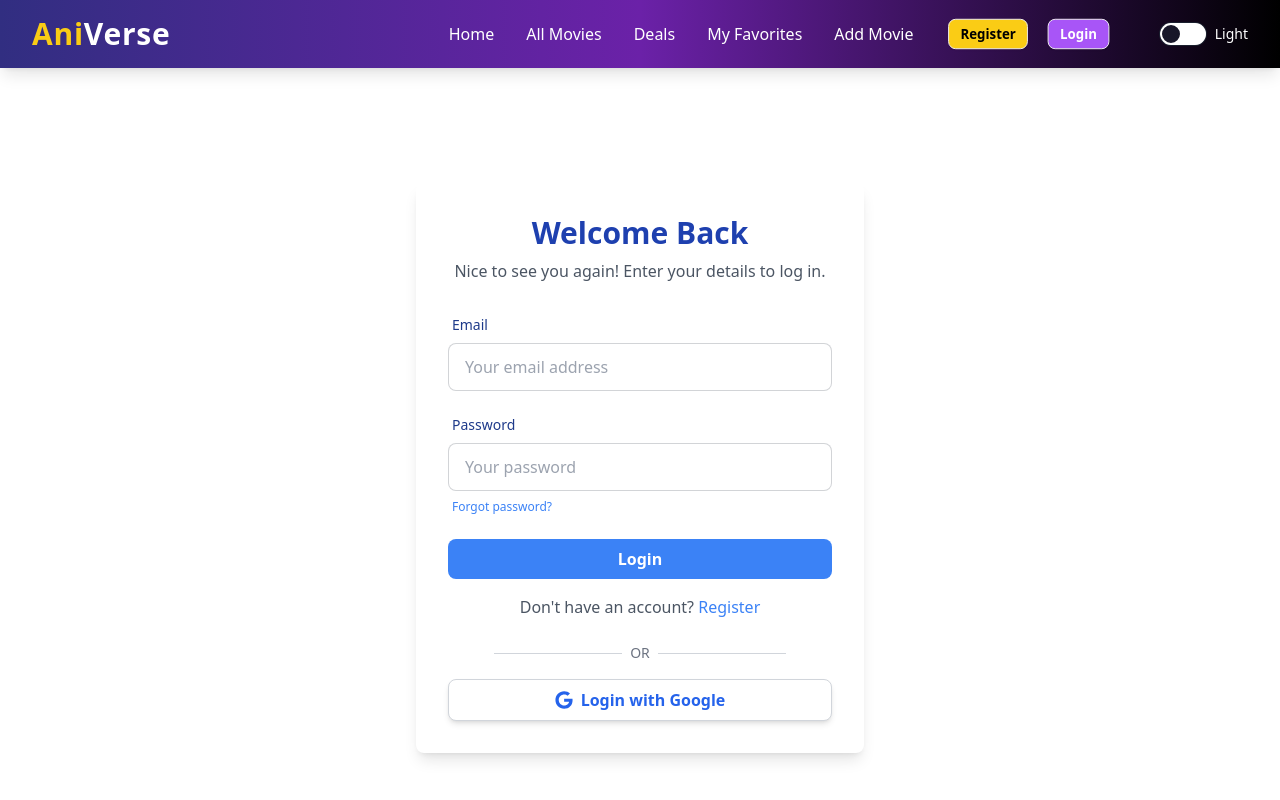
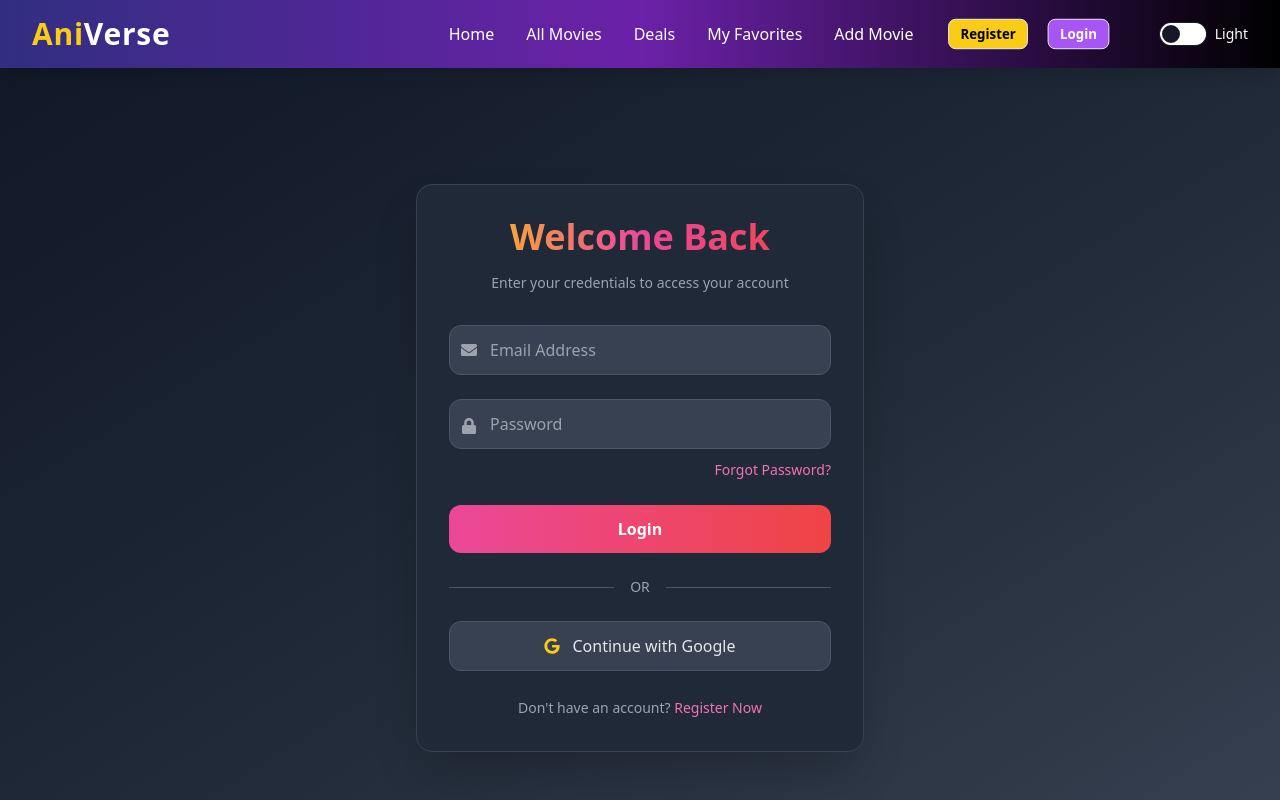
Before and after one commit to m-im-ha/AniVerse, a React (Vite) app: page /login in a window 1280 px wide. Shown: the top 800 px of the page. Built offline with nearby package versions, Linux system fonts and the light colour scheme; no server answers.

Commit message:
Edit Login.jsx

```diff
--- a/src/page/Login.jsx
+++ b/src/page/Login.jsx
@@ -1,4 +1,4 @@
-import { FaGoogle } from "react-icons/fa";
+import { FaGoogle, FaEnvelope, FaLock } from "react-icons/fa";
 import { Link, useLocation, useNavigate } from "react-router-dom";
 import { useForm } from "react-hook-form";
 import { toast, ToastContainer } from "react-toastify";
@@ -13,13 +13,9 @@ function Login() {
   const [emailForForgetPass, setEmailForForgetPass] = useState("");
   const navigate = useNavigate();
   const location = useLocation();
-  console.log(user);
 
   function handleLogin(data) {
     const email = data.email;
-    // e.preventDefault();
-    // console.log(123);
-    // console.log(data);
     loginUser(email, data.password)
       .then(async (userCredential) => {
         const user = userCredential.user;
@@ -27,13 +23,11 @@ function Login() {
           `https://animated-movieportal-server.vercel.app/users?email=${email}`
         );
         const backendUser = await response.json();
-        console.log(backendUser);
         setUser((prevUser) => ({
           ...prevUser,
           userID: backendUser._id,
         }));
 
-        console.log(`updated user : `, user);
         navigate(location?.state ? location.state : "/");
       })
       .catch((error) => {
@@ -53,7 +47,6 @@ function Login() {
   function handleSignInWithGoogle() {
     signInWithGoogle()
       .then((result) => {
-        // const user = result.user;
         navigate(location?.state ? location.state : "/");
       })
       .catch((error) => {
@@ -62,88 +55,92 @@ function Login() {
   }
 
   return (
-    <div className="flex items-center justify-center min-h-screen px-4 py-10 sm:px-6 lg:px-8">
+    <div className="min-h-screen bg-gradient-to-br from-gray-900 via-gray-800 to-gray-700 flex items-center justify-center px-4 py-10">
       <ToastContainer />
-      <div className="w-full max-w-md rounded-lg bg-white shadow-lg p-6 sm:p-8">
-        <div className="text-center">
-          <h2 className="text-2xl font-bold text-blue-800 sm:text-3xl">
+
+      <div className="w-full max-w-md bg-gray-800 rounded-2xl border border-gray-700 shadow-2xl overflow-hidden">
+        <div className="p-8 text-center">
+          <div className="mb-8">
+            <h2 className="text-4xl font-extrabold text-gray-100 mb-4 bg-clip-text text-transparent bg-gradient-to-r from-yellow-400 via-pink-500 to-red-500">
               Welcome Back
             </h2>
-          <p className="mt-2 text-gray-600">
-            Nice to see you again! Enter your details to log in.
+            <p className="text-gray-400 text-sm">
+              Enter your credentials to access your account
             </p>
           </div>
-        <form onSubmit={handleSubmit(handleLogin)} className="mt-6 space-y-4">
-          {/* Email */}
-          <div className="form-control">
-            <label className="label">
-              <span className="label-text text-blue-900 font-medium">
-                Email
-              </span>
-            </label>
+
+          <form onSubmit={handleSubmit(handleLogin)} className="space-y-6">
+            {/* Email Input */}
+            <div className="relative">
+              <div className="absolute inset-y-0 left-0 pl-3 flex items-center">
+                <FaEnvelope className="text-gray-400" />
+              </div>
               <input
                 type="email"
-              name="email"
-              placeholder="Your email address"
-              className="input input-bordered w-full"
-              {...register("email")}
+                placeholder="Email Address"
+                className="w-full pl-10 pr-4 py-3 rounded-xl bg-gray-700 border border-gray-600 text-gray-200 placeholder-gray-400 focus:outline-none focus:ring-2 focus:ring-pink-400"
+                {...register("email", { required: true })}
               />
             </div>
-          {/* Password */}
-          <div className="form-control">
-            <label className="label">
-              <span className="label-text text-blue-900 font-medium">
-                Password
-              </span>
-            </label>
+
+            {/* Password Input */}
+            <div className="relative">
+              <div className="absolute inset-y-0 left-0 pl-3 flex -mt-7 items-center">
+                <FaLock className="text-gray-400" />
+              </div>
               <input
                 type="password"
-              name="password"
-              placeholder="Your password"
-              className="input input-bordered w-full"
-              {...register("password")}
+                placeholder="Password"
+                className="w-full pl-10 pr-4 py-3 rounded-xl bg-gray-700 border border-gray-600 text-gray-200 placeholder-gray-400 focus:outline-none focus:ring-2 focus:ring-pink-400"
+                {...register("password", { required: true })}
               />
-            <label className="label">
+              <div className="text-right mt-2">
                 <Link
-                state={{ email: emailForForgetPass }}
                   to="/forgetpass"
-                className="text-blue-500 hover:underline label-text-alt"
+                  className="text-pink-400 hover:text-pink-500 text-sm"
                 >
-                Forgot password?
+                  Forgot Password?
                 </Link>
-            </label>
               </div>
-          {/* Submit Button */}
-          <div className="form-control mt-6">
+            </div>
+
+            {/* Login Button */}
             <button
               type="submit"
-              className="w-full rounded-lg bg-blue-500 py-2 text-white font-semibold hover:bg-blue-600 transition"
+              className="w-full py-3 rounded-xl bg-gradient-to-r from-pink-500 to-red-500 text-white font-bold hover:from-pink-600 hover:to-red-600 transition-all duration-300 transform hover:scale-105 active:scale-95"
             >
               Login
             </button>
+          </form>
+
+          {/* Divider */}
+          <div className="flex items-center my-6 space-x-4">
+            <div className="flex-grow h-px bg-gray-600"></div>
+            <span className="text-gray-400 text-sm">OR</span>
+            <div className="flex-grow h-px bg-gray-600"></div>
           </div>
-        </form>
-        <p className="mt-4 text-center text-gray-600">
-          Don't have an account?{" "}
-          <Link to="/register" className="text-blue-500 hover:underline">
-            Register
-          </Link>
-        </p>
-        {/* Divider */}
-        <div className="mt-6 flex items-center justify-center space-x-2">
-          <div className="h-px w-1/3 bg-gray-300"></div>
-          <p className="text-sm text-gray-500">OR</p>
-          <div className="h-px w-1/3 bg-gray-300"></div>
-        </div>
+
           {/* Google Login */}
-        <div className="form-control mt-4">
           <button
             onClick={handleSignInWithGoogle}
-            className="flex items-center justify-center gap-2 w-full rounded-lg bg-white border border-gray-300 py-2 text-blue-600 font-semibold shadow-md hover:bg-gray-100 transition"
+            className="w-full py-3 rounded-xl bg-gray-700 border border-gray-600 text-gray-200 flex items-center justify-center hover:bg-gray-600 transition-all duration-300 transform hover:scale-105 active:scale-95"
           >
-            <FaGoogle size={18} />
-            Login with Google
+            <FaGoogle className="mr-3 text-yellow-400" />
+            Continue with Google
           </button>
+
+          {/* Register Link */}
+          <div className="mt-6 text-center">
+            <span className="text-gray-400 text-sm">
+              Don't have an account?{" "}
+              <Link
+                to="/register"
+                className="text-pink-400 hover:text-pink-500"
+              >
+                Register Now
+              </Link>
+            </span>
+          </div>
         </div>
       </div>
     </div>
```
Also changed, not shown: src/components/AllMovies.jsx (+82 -36 lines). Lines whose indentation alone changed are shown as unchanged.
